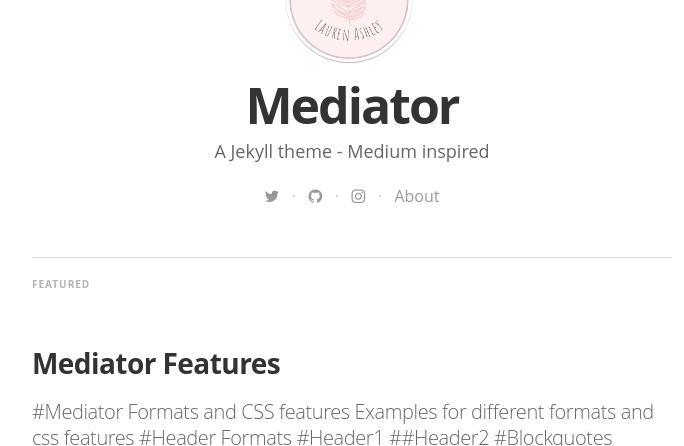
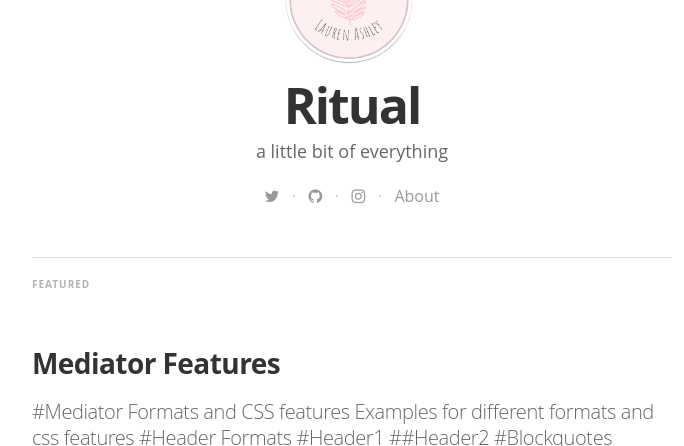
Before and after one commit to lorashley/lorashley.github.io-old, a Jekyll site: the page built from index.html, in a window 1280 px wide and 900 px high, cut to the strip 454-900 px from the top of the window. Shown: the whole strip, without its empty margins (288-972 px from the left). Built offline with Jekyll 4.4.1, drawn with Linux system fonts in a browser that asks for light colours; nearby versions of some CDN libraries; some web fonts are replaced; the list of posts is cut into pages by our own code.

Commit message:
title/desc

```diff
--- a/_config.yml
+++ b/_config.yml
@@ -4,9 +4,9 @@ gems:
   - jekyll-paginate
 
 # Site settings
-title: "Mediator"
+title: "Ritual"
 description: > # this means to ignore newlines until "email:"
-   A Jekyll theme - Medium inspired
+   a little bit of everything
 
 email: lor.ashley@gmail.com
 #blog logo
```
